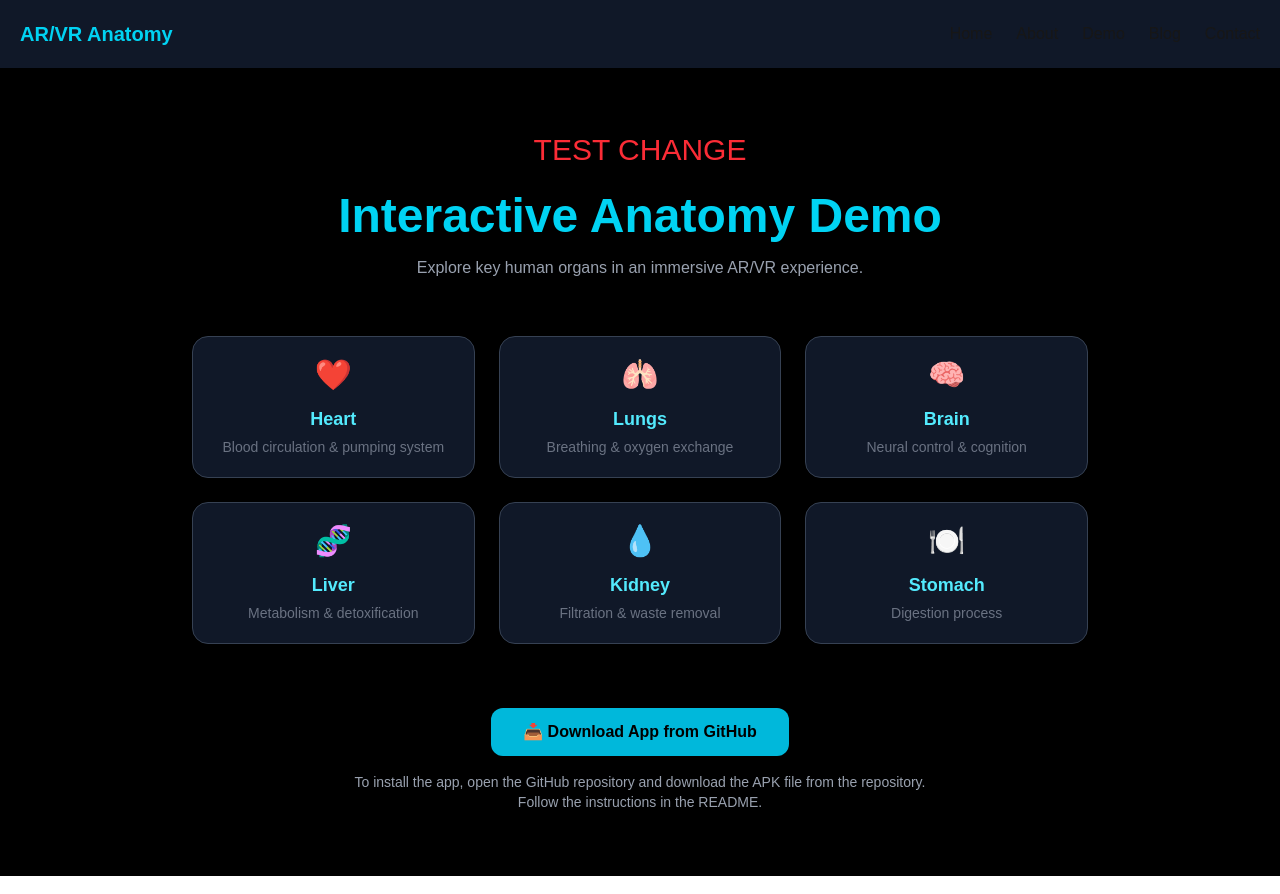
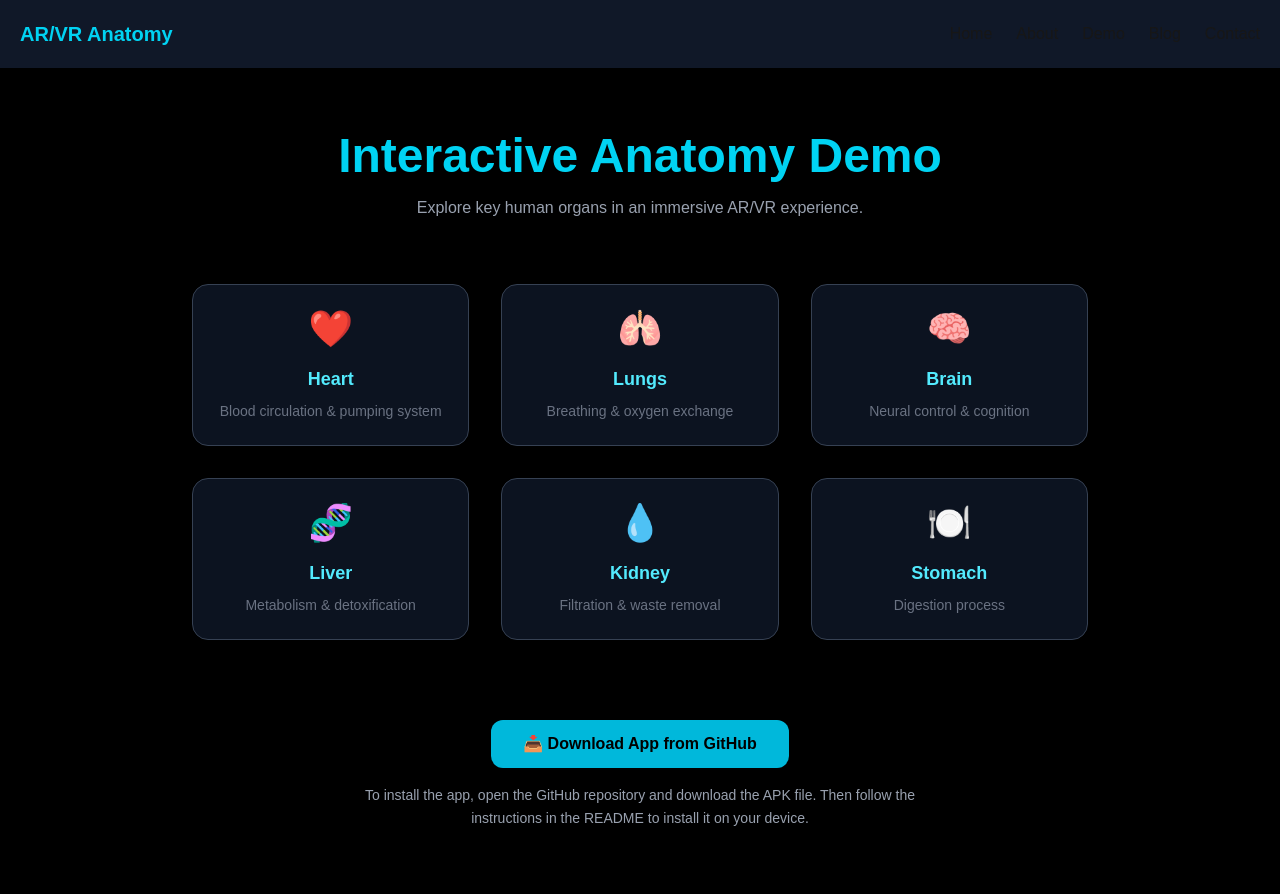
Before and after one commit to Irinagarg/arvr-anatomy-app, a Next.js app: page /demo in a window 1280 px wide. Built offline with nearby package versions, Linux system fonts and the light colour scheme.

Commit message:
cleaned demo page and improved UI

```diff
--- a/app/demo/page.tsx
+++ b/app/demo/page.tsx
@@ -11,13 +11,8 @@ export default function Demo() {
   return (
     <div className="min-h-screen bg-black text-white px-6 py-16">
 
-      {/* 🔴 TEST (for debugging) */}
-      <h1 className="text-red-500 text-3xl text-center mb-6">
-        TEST CHANGE
-      </h1>
-
       {/* 🔥 Hero */}
-      <div className="text-center max-w-4xl mx-auto mb-14">
+      <div className="text-center max-w-4xl mx-auto mb-16">
         <h1 className="text-5xl font-bold text-cyan-400 mb-4">
           Interactive Anatomy Demo
         </h1>
@@ -27,47 +22,54 @@ export default function Demo() {
       </div>
 
       {/* 🔥 Grid */}
-      <div className="grid grid-cols-2 md:grid-cols-3 gap-6 max-w-4xl mx-auto">
+      <div className="grid grid-cols-2 md:grid-cols-3 gap-8 max-w-4xl mx-auto">
+
         {organs.map((organ, index) => (
           <div
             key={index}
-            className="group bg-gray-900 border border-gray-700
-                       rounded-2xl p-5 text-center
+            className="group bg-gray-900/80 backdrop-blur-lg
+                       border border-gray-700 rounded-2xl p-6 text-center
                        hover:scale-105 hover:border-cyan-400
+                       hover:shadow-cyan-500/20
                        transition duration-300"
           >
-            <div className="text-3xl mb-3 group-hover:scale-110 transition">
+            {/* Icon */}
+            <div className="text-4xl mb-4 group-hover:scale-110 transition">
               {organ.icon}
             </div>
 
-            <h3 className="text-lg font-semibold text-cyan-300 mb-1">
+            {/* Title */}
+            <h3 className="text-lg font-semibold text-cyan-300 mb-2">
               {organ.name}
             </h3>
 
+            {/* Description */}
             <p className="text-gray-500 text-sm">
               {organ.desc}
             </p>
           </div>
         ))}
+
       </div>
 
       {/* 🔥 CTA */}
-       <div className="mt-16 text-center space-y-4">
+      <div className="mt-20 text-center space-y-4">
 
-  {/* ✅ Download Button */}
+        {/* Download Button */}
         <a
           href="https://github.com/Irinagarg/arvr-anatomy-app"
           target="_blank"
           className="inline-block px-8 py-3 bg-cyan-500 text-black rounded-xl
-               font-semibold hover:bg-cyan-400 transition"
+                     font-semibold hover:bg-cyan-400 hover:scale-105
+                     transition duration-300"
         >
           📥 Download App from GitHub
         </a>
 
         {/* Instructions */}
-  <p className="text-gray-400 text-sm max-w-xl mx-auto">
-    To install the app, open the GitHub repository and download the APK file
-    from the repository. Follow the instructions in the README.
+        <p className="text-gray-400 text-sm max-w-xl mx-auto leading-relaxed">
+          To install the app, open the GitHub repository and download the APK file.
+          Then follow the instructions in the README to install it on your device.
         </p>
 
       </div>
```
Lines whose indentation alone changed are shown as unchanged.
